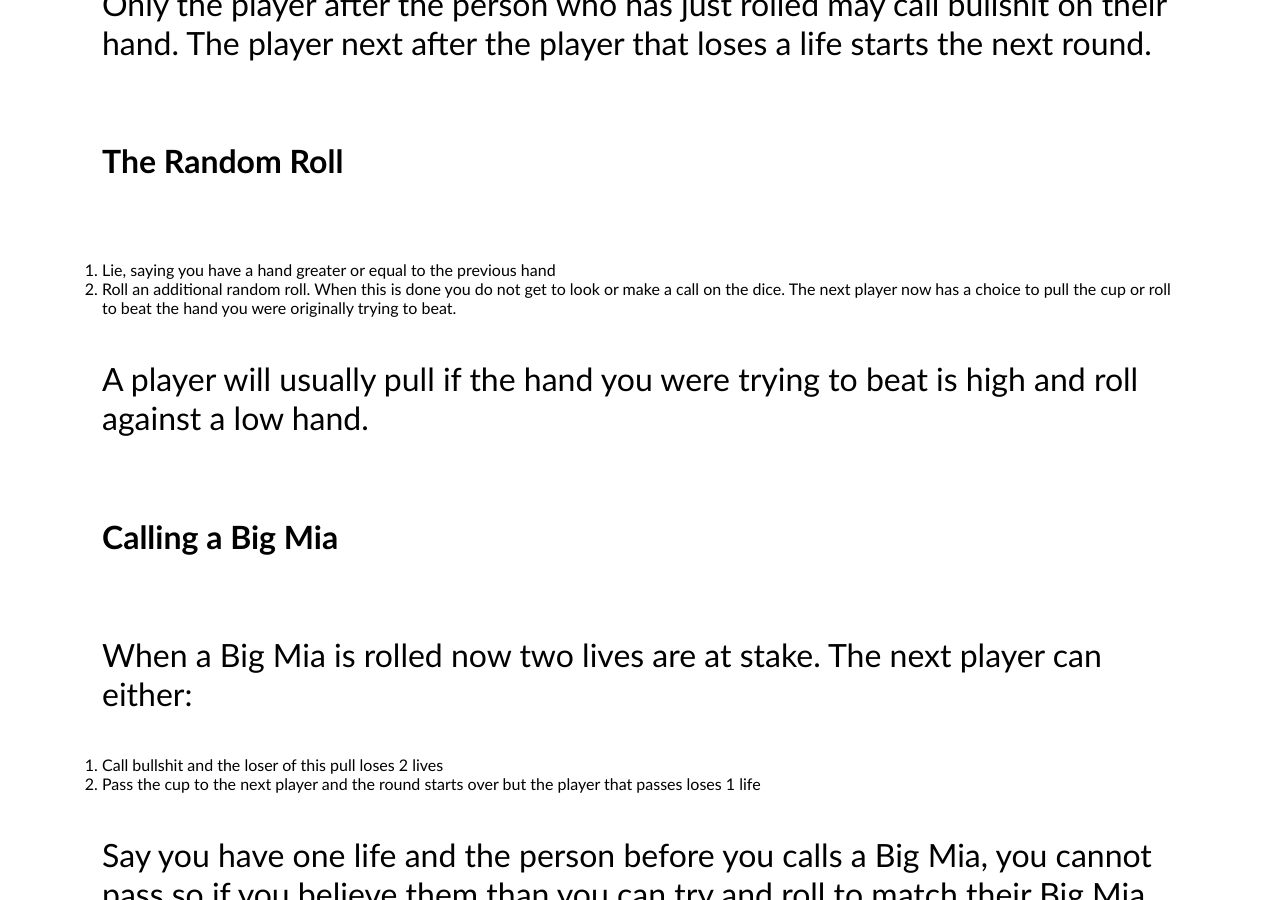
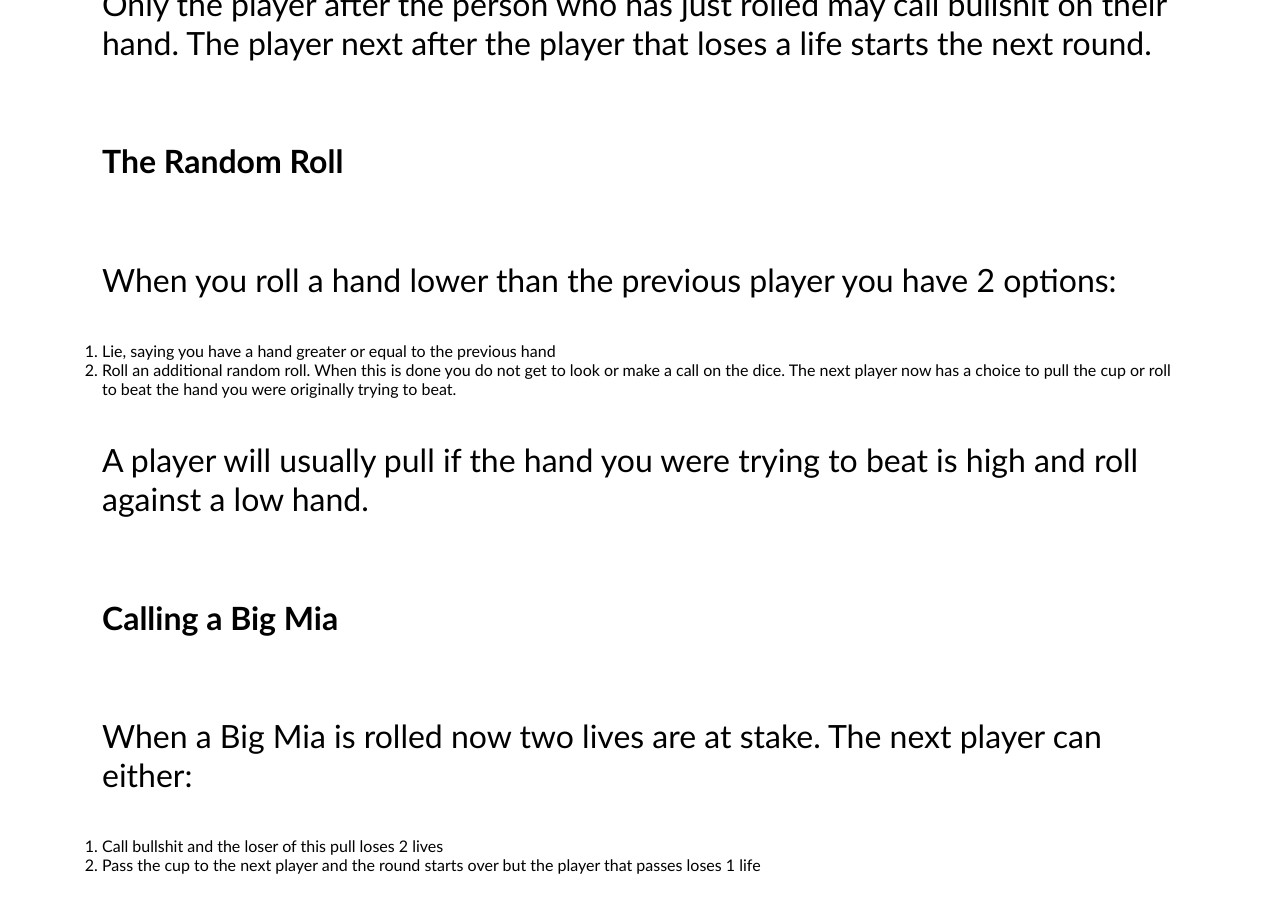
Before and after one commit to bryanrideout/bryanrideout.github.io, a Jekyll site: the page index.html, which Jekyll copies as it is, in a window 1280 px wide and 900 px high, scrolled down 3933 px. Built offline with Jekyll 4.4.1, drawn with Linux system fonts in a browser that asks for light colours.

Commit message:
Update index.html

```diff
--- a/index.html
+++ b/index.html
@@ -86,6 +86,7 @@
 			the player that loses a life starts the next round.</p>
 
 		<h6>The Random Roll</h6>
+		<p>When you roll a hand lower than the previous player you have 2 options:</p>
 		<ol>
 			<li>Lie, saying you have a hand greater or equal to the previous hand</li>
 			<li>Roll an additional random roll. When this is done you do not get to look or make a call on the dice.
```
